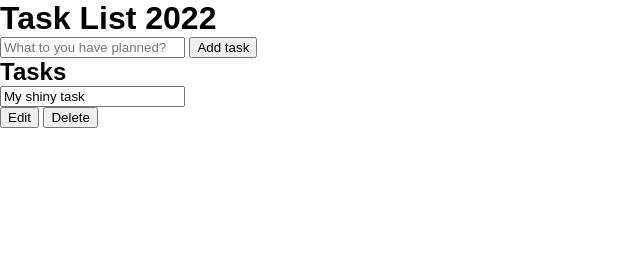
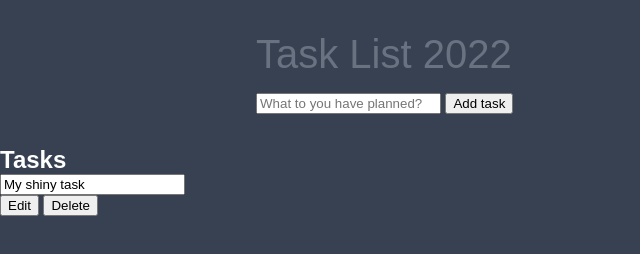
Before and after one commit to rakshitas24/Todo-List-App, a plain HTML site: page index.html in a window 1280 px wide. Shown: the whole page, without its empty margins (0-640 px from the left). Drawn offline with Linux system fonts and the light colour scheme.

Commit message:
Body and header stles added

```diff
--- a/style.css
+++ b/style.css
@@ -13,3 +13,25 @@
     margin: 0;
     font-family: 'Fira sans', sans-serif;
 }
+
+body{
+    display: flex;
+    flex-direction: column;
+    min-height: 100vh;
+    background: var(--dark);
+    color: #fff;
+}
+
+header{
+    padding: 2rem 1rem;
+    max-width: 800px;
+    width: 100%;
+    margin: 0 auto;
+}
+
+header h1{
+    font-size: 2.5rem;
+    font-weight: 300;
+    color: var(--gray);
+    margin-bottom: 1rem;
+}
```
